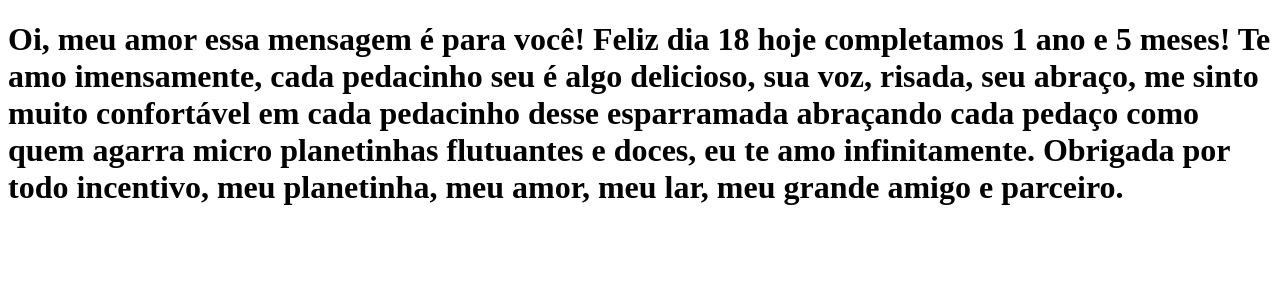
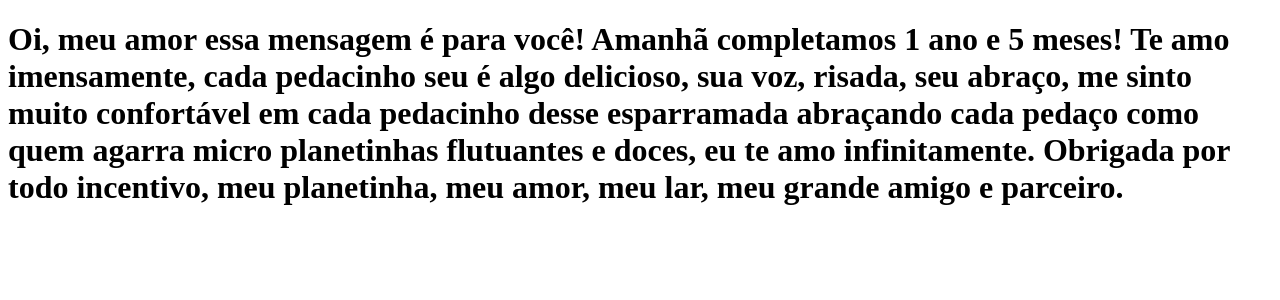
Before and after one commit to clara-silva-martins/clone-tabnews, a Next.js app: page / in a window 1280 px wide. Shown: the top 300 px of the page. Built offline with nearby package versions, Linux system fonts and the light colour scheme.

Commit message:
modifica a frase

```diff
--- a/pages/index.js
+++ b/pages/index.js
@@ -1,5 +1,5 @@
 function Home(){
-    return <h1>Oi, meu amor essa mensagem é para você! Feliz dia 18 hoje completamos 1 ano e 5 meses! Te amo imensamente, cada pedacinho seu é algo delicioso, sua voz, risada, seu abraço, me sinto muito confortável em cada pedacinho desse esparramada abraçando cada pedaço como quem agarra micro planetinhas flutuantes e doces, eu te amo infinitamente. Obrigada por todo incentivo, meu planetinha, meu amor, meu lar, meu grande amigo e parceiro. </h1>
+    return <h1>Oi, meu amor essa mensagem é para você! Amanhã completamos 1 ano e 5 meses! Te amo imensamente, cada pedacinho seu é algo delicioso, sua voz, risada, seu abraço, me sinto muito confortável em cada pedacinho desse esparramada abraçando cada pedaço como quem agarra micro planetinhas flutuantes e doces, eu te amo infinitamente. Obrigada por todo incentivo, meu planetinha, meu amor, meu lar, meu grande amigo e parceiro. </h1>
 }
 
 export default Home;
```
